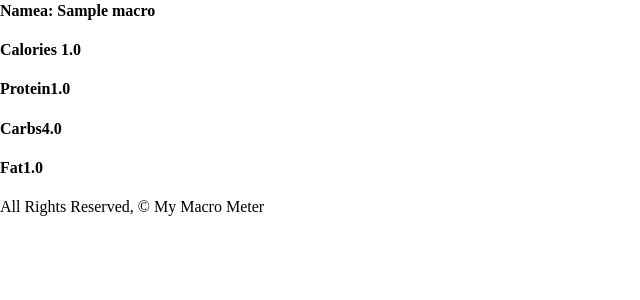
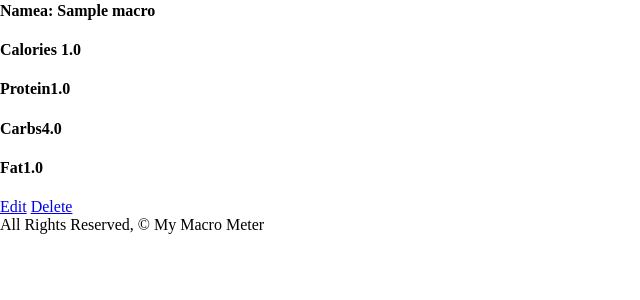
Before and after one commit to dinhdomenico12/macroc, a Django app: page /meals/ in a window 1280 px wide. Shown: the part 258-558 px from the top of the page, without its empty margins (0-640 px from the left). Run offline with Django 3.2, Linux system fonts and the light colour scheme; tables that the repository leaves empty hold one stand-in row (values such as "Sample post").

Commit message:
mo updating git

```diff
--- a/macroc/settings.py
+++ b/macroc/settings.py
@@ -78,8 +78,8 @@
       'default': {
             'ENGINE': 'django.db.backends.postgresql',
             'NAME': 'macroc',
-            'USER': '',       # windows/linux-only
-            'PASSWORD': '', # windows/linux-only
+            'USER': 'postgres',       # windows/linux-only
+            'PASSWORD': 'Mocr79iop', # windows/linux-only
       }
 }
 
--- a/main_app/templates/macro/index.html
+++ b/main_app/templates/macro/index.html
@@ -20,6 +20,9 @@
             <h4 class="protein">Protein{{m.protein}}</h4>
             <h4 class="carbs">Carbs{{m.carbohydrates}}</h4>
             <h4 class="fat">Fat{{m.fats}}</h4>
+            <a href="{% url 'macroupdate' m.id %}">Edit</a>
+            <a href='/meals/{{ m.id }}/delete'>Delete</a>
+
       </div>
       {% endfor %}
       <table>
--- a/main_app/urls.py
+++ b/main_app/urls.py
@@ -9,4 +9,8 @@
       path('meals/create/goals', views.Goals_create.as_view(), name='goalscreate'),
       path('accounts/', include('django.contrib.auth.urls')),
       path('accounts/signup', views.signup, name='signup'),
+      path('meals/<int:pk>/update/', views.Macroupdate.as_view(), name='macroupdate'),
+     ## path('meals/<int:pk>/delete/', views.Macrodelete.as_view(), name='macrodelete'),
+     path('meals/<int:macro_id>/delete', views.macro_delete),
+
 ]
--- a/main_app/views.py
+++ b/main_app/views.py
@@ -28,6 +28,16 @@
       success_url = '/meals/'
 
 
+
+class Macroupdate(UpdateView):
+    model = Macros
+    fields = ['name', 'calories','protein','fats']
+    success_url = '/meals/',
+
+def macro_delete(request, macro_id):
+    Macros.objects.filter(id=macro_id).delete()
+    return redirect('/meals/')
+
 # sign up form
 
 def signup(request):
```
